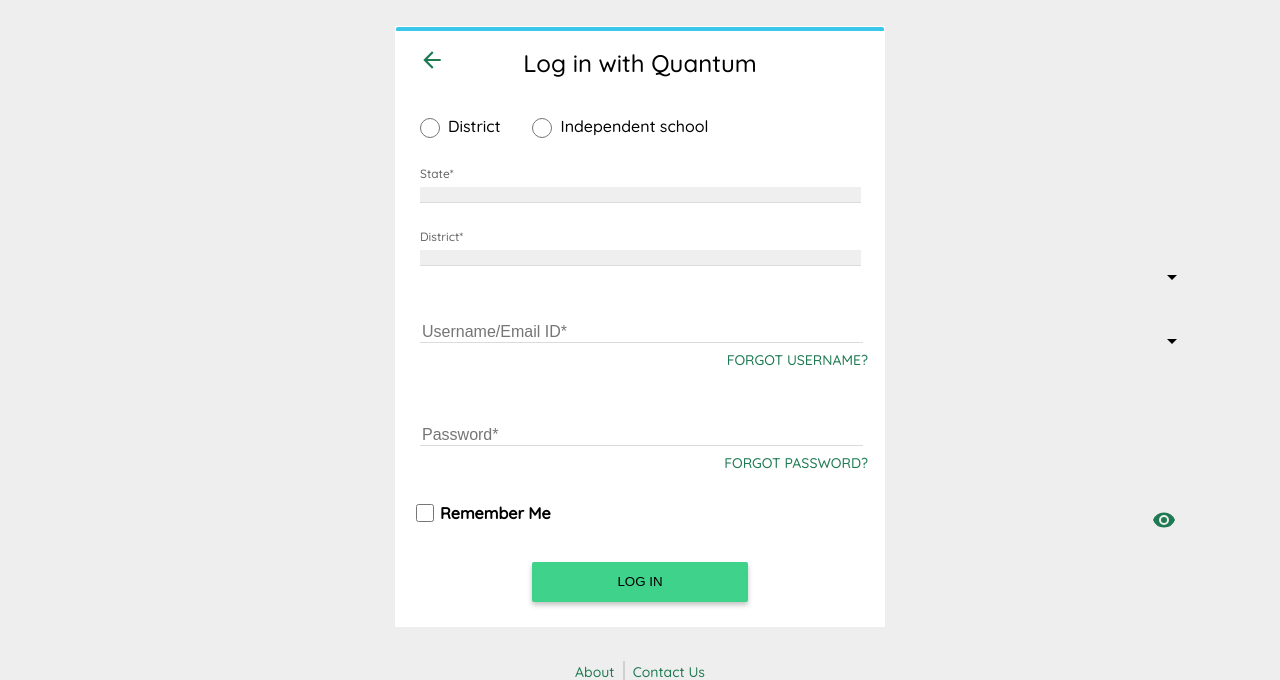
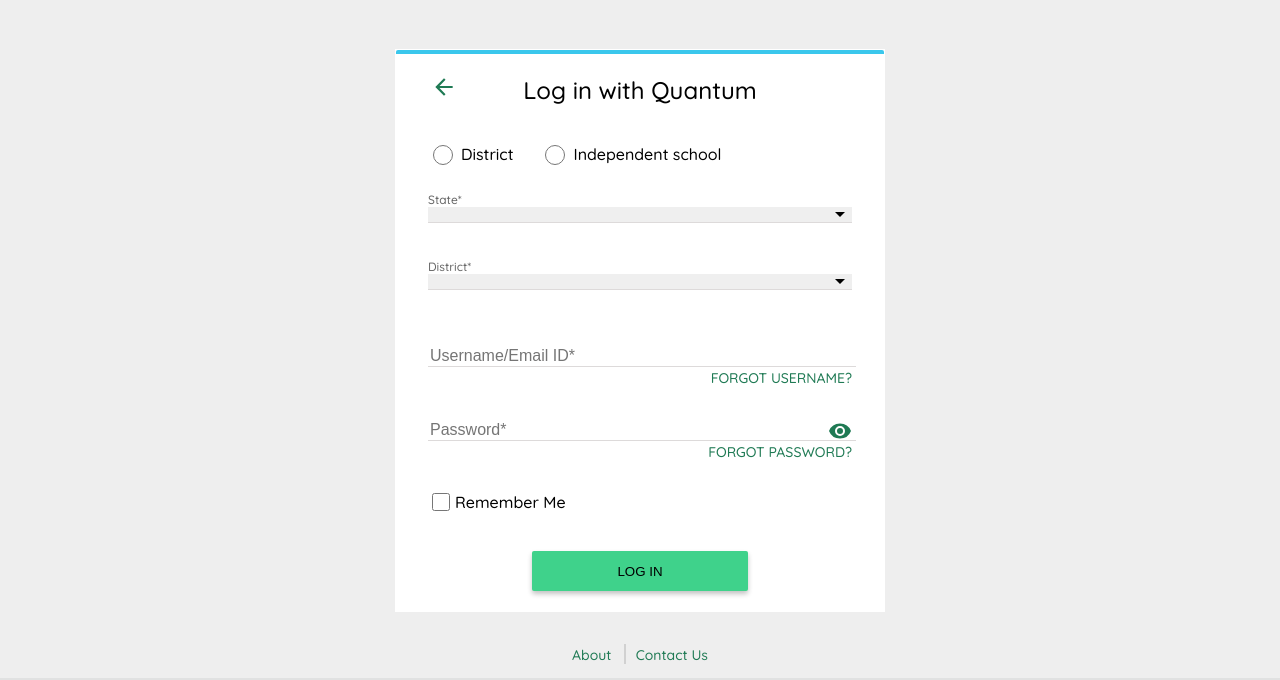
Before and after one commit to BhaktiDeepakBudar/zeustraining-task4, a plain HTML site: page index.html in a window 1280 px wide. Shown: the part 63-743 px from the top of the page. Drawn offline with Linux system fonts and the light colour scheme.

Commit message:
Update style.css

```diff
--- a/style.css
+++ b/style.css
@@ -9,19 +9,18 @@ body {
 
 header {
     background-color: #25313F;
-    background-image: transparent url('header_pattern_image.png') 0% 0% no-repeat padding-box;;
+    background-image: transparent url('header_pattern_image.png') 0% 0% no-repeat padding-box;
 }
 
 header nav {
-    padding: 0.438rem 1.5rem;
+    padding: 11px 24px;
 }
 
 header nav img {
-    height: 2.25rem;
+    height: 36px;
 }
 
 .container {
-    height: calc(100vh - 3.5rem - 4.625rem);
     display: flex;
     justify-content: center;
     align-items: center;
@@ -29,131 +28,139 @@ header nav img {
 }
 
 .inner-container {
-    width: 30.5rem;
+    margin-top: 50px;
+    margin-bottom: 32px;
+    width: 488px;
     background: #FFFFFF 0% 0% no-repeat padding-box;
     border: 1px solid #FFFFFF;
 }
 
 .border {
-    height: 0.25rem;
+    height: 4px;
     background: #3AC7EC 0% 0% no-repeat padding-box;
     border-radius: 2px 2px 0px 0px;
 }
 
+.content {
+    padding: 20px 32px;
+}
+
 .arrow {
-    font-size: 1.5rem;
+    font-size: 24px;
     display: flex;
     align-items: center;
     justify-content: center;
-    padding-top: 1rem;
 }
 
 .arrow a img {
-    top: 0rem;
-    height: 1.625rem;
-    margin-inline-start: -6.5rem;
+    height: 26px;
+    margin-inline-start: -5.8rem;
 }
 
 .radio-option {
-    margin-top: 2.125rem;
-    font-size: 1rem;
+    margin-top: 34px;
+    font-size: 16px;
     display: flex;
     align-items: center;
 }
 
 .radio-option input {
-    height: 1.5rem;
-    width: 1.25rem;
-    margin-left: 1.5rem;
-    margin-right: 0.5rem;
+    height: 24px;
+    width: 20px;
+    margin-right: 8px;
     accent-color: #1F7A54;
 }
 
 #independent {
-    margin-left: 2rem;
+    margin-left: 32px
 }
 
-.state, .district {
-    margin-top: 1.625rem;
-    font-size: 1rem;
+.state {
+    margin-top: 25px;
+    position: relative;
+}
+
+.district {
+    margin-top: 36px;
+    position: relative;
 }
 
 .state-label, .district-label {
     display: block;
-    font-size: 0.75rem;
+    font-size: 12px;
     color: #666666;
-    margin-left: 1.5rem;
 }
 
 #state-name, #district-name {
     border: none;
     display: flex;
-    width: 95%;
+    width: 100%;
     border-bottom: 1px solid #dddada;
-    margin: 0.375rem 0rem;
     appearance: none;
     cursor: pointer;
 }
 
 .state-label img {
     position: absolute;
-    top: 20.5rem;
-    left: 72.5rem;
+    top: 10px;
+    left: 400px;
     cursor: pointer;
 }
 
 .district-label img {
     position: absolute;
-    top: 24.5rem;
-    left: 72.5rem;
+    top: 10px;
+    left: 400px;
     cursor: pointer;
 }
 
-.username, .password {
-    margin-top: 3.5rem;
+.username {
+    margin-top: 56px;
+}
+
+.password {
+    position: relative;
+    margin-top: 33px;
 }
 
 #username, #password {
     border: none;
     display: block;
-    width: 90%;
-    font-size: 1rem;
+    width: 100%;
+    font-size: 16px;
     border-bottom: 1px solid #dddada;
-    margin: 0.375rem 1.5rem;
 }
 
 .forgot-username, .forgot-password {
     text-align: right;
     margin-block-start: 0%;
-    margin-right: 1rem;
 }
 
 .forgot-username a, .forgot-password a {
-    font-size: 0.875rem;
+    font-size: 14px;
     text-decoration: none;
     color: #1F7A54;
 }
 
 .password img {
     position: absolute;
-    top: 35.7rem;
-    left: 72rem;
+    top: -1.5px;
+    left: 400px;
     cursor: pointer;
 }
 
 .remember {
-    margin-top: 1.625rem;
-    margin-left: 1rem;
-    font-weight: 700;
+    margin-top: 26px;
+    font-size: 16px;
     display: flex;
     align-items: center;
 }
 
 #remember {
-    width: 1.125rem;
-    height: 1.5rem;
+    width: 18px;
+    height: 24px;
     accent-color: #1F7A54;
-    margin-right: 0.375rem;
+    margin-right: 5px;
 }
 
 .login {
@@ -162,10 +169,9 @@ header nav img {
 }
 
 .login button {
-    margin-top: 2.125rem;
-    margin-bottom: 1.5rem;
-    width: 13.5rem;
-    height: 2.5rem;
+    margin-top: 34px;
+    width: 216px;
+    height: 40px;
     background-color: #3FD28B;
     border: none;
     box-shadow: 0px 3px 5px #0000003D;
@@ -175,50 +181,51 @@ header nav img {
 
 .nav {
     background: #EEEEEE 0% 0% no-repeat padding-box;
-    height: 2.125rem;
+    height: 18px;
     text-align: center;
+    padding-bottom: 16px;
 }
 
 .about {
-    border-right: 0.05rem solid #0000001F;
-    padding-right: 0.25rem;
+    border-right: 1px solid #0000001F;
+    padding-right: 8px;
 }
 
 .contact {
-    border-left: 0.05rem solid #0000001F;
-    padding-left: 0.5rem;
+    border-left: 1px solid #0000001F;
+    padding-left: 10px;
 }
 
 footer .nav a {
-    font-size: 0.875rem;
+    font-size: 14px;
     text-decoration: none;
     color: #1F7A54;
 }
 
 .container-footer {
     background: #E0E1E1 0% 0% no-repeat padding-box;
-    height: 2.5rem;
+    height: 40px;
     display: flex;
     justify-content: center;
     align-items: center;
-    font-size: 0.75rem;
+    font-size: 12px;
     color: #616161;
 }
 
 .container-footer img {
-    margin: 0 0.25rem;
+    margin: 8px;
     border-right: 0.125rem solid #0000001F;
     padding-right: 0.5rem;
 }
 
 .copyright {
-    margin: 0 0.25rem;
+    margin: 4px;
 }
 
 .zeus {
-    margin: 0 0.25rem;
+    margin: 4px;
 }
 
 .rights {
-    margin: 0 0.25rem;
+    margin: 4px;
 }
```
